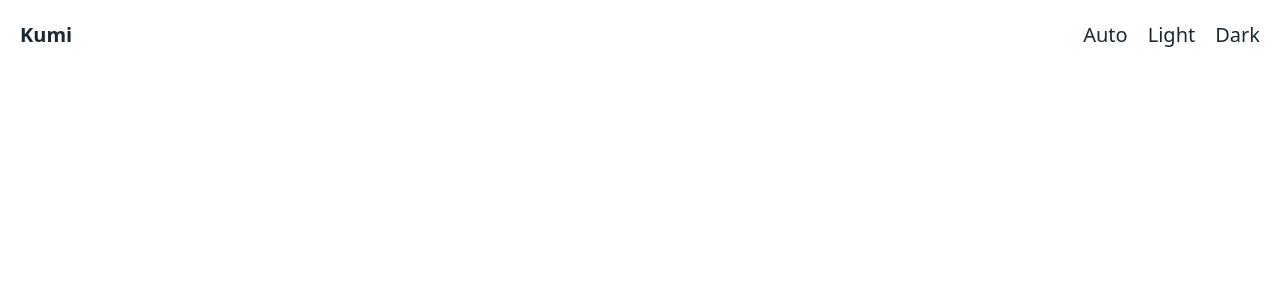
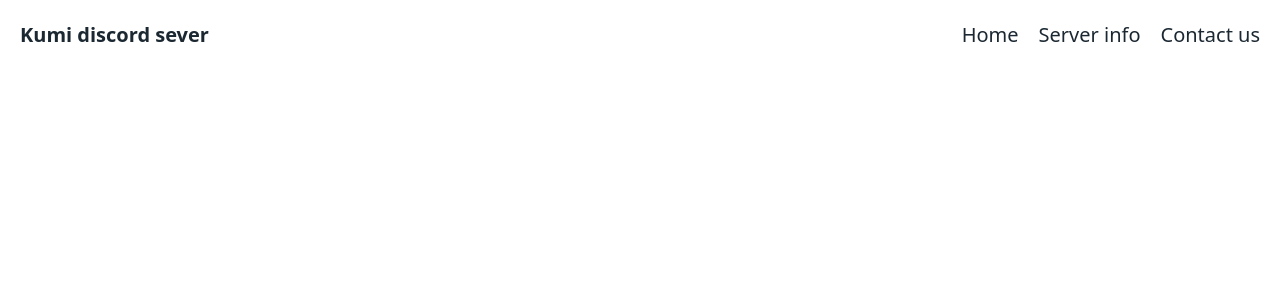
Before and after one commit to Kumithechubbybear/discord-website, a Next.js app: page / in a window 1280 px wide. Shown: the top 300 px of the page. Built offline with nearby package versions, Linux system fonts and the light colour scheme.

Commit message:
Update nav info

```diff
--- a/components/nav.tsx
+++ b/components/nav.tsx
@@ -6,12 +6,12 @@ export default function Nav() {
   return (
     <nav className="container-fluid">
     <ul>
-      <li><a href="./" className="contrast"><strong>Kumi</strong></a></li>
+      <li><a href="/" className="contrast"><strong>Kumi discord sever</strong></a></li>
     </ul>
     <ul>
-      <li><a href="#" className="contrast" data-theme-switcher="auto">Auto</a></li>
-      <li><a href="#" className="contrast" data-theme-switcher="light">Light</a></li>
-      <li><a href="#" className="contrast" data-theme-switcher="dark">Dark</a></li>
+      <li><a href="#" className="contrast" >Home</a></li>
+      <li><a href="#" className="contrast" >Server info</a></li>
+      <li><a href="#" className="contrast" >Contact us</a></li>
     </ul>
   </nav>
   );
```
